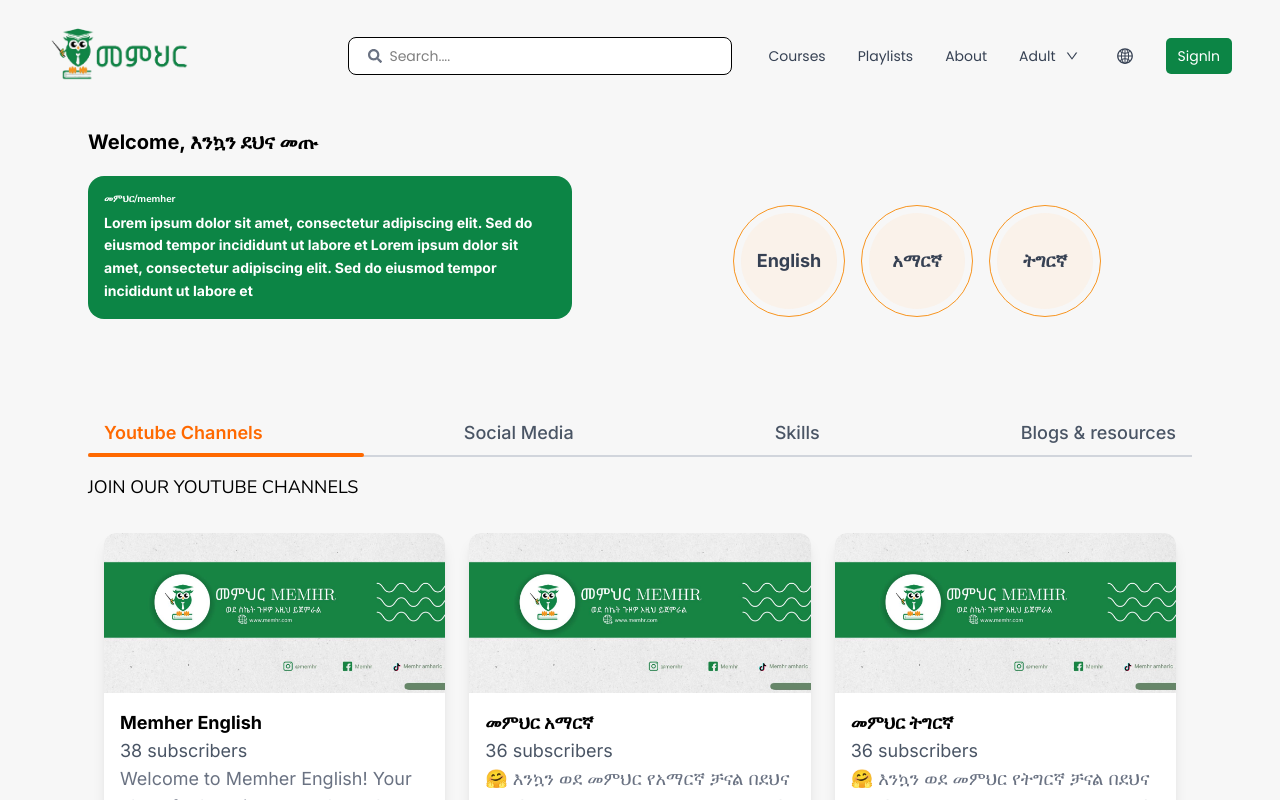
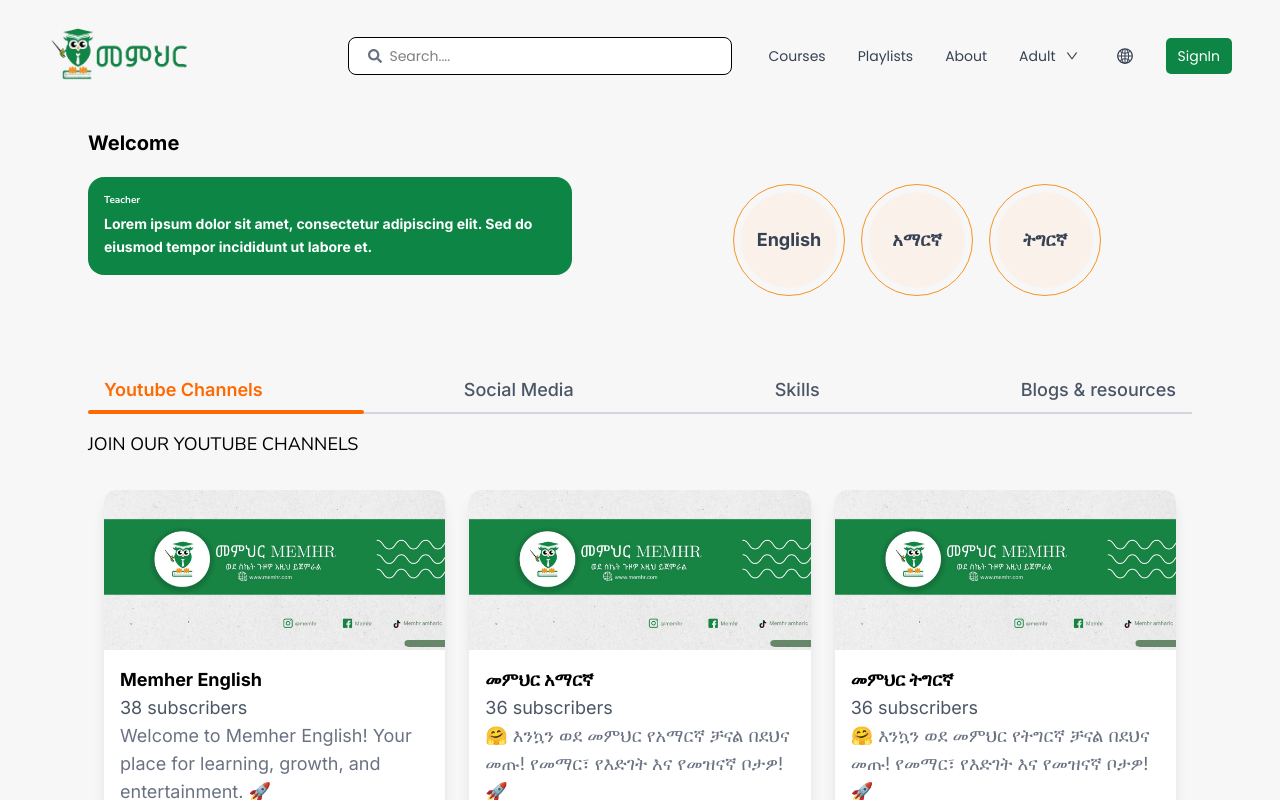
Before and after one commit to tsizion/memhr, a React (Vite) app: page / in a window 1280 px wide. Shown: the top 800 px of the page. Built offline with nearby package versions, Linux system fonts and the light colour scheme.

Commit message:
tranlsatlion on welomoe page wrorking

```diff
--- a/src/App.jsx
+++ b/src/App.jsx
@@ -11,10 +11,7 @@
 import AmharicChannel from "./Components/Channels/Amharic/AmharicChannel";
 import TigrinyaChannel from "./Components/Channels/Tigrinya/TigrinyaChannel";
 import EnglishChannel from "./Components/Channels/English/EnglishChannel";
-import {
-  LanguageProvider,
-  useLanguage,
-} from "/src/Context/LanguageContext.jsx";
+import { LanguageProvider } from "./Context/LanguageContext";
 const router = createBrowserRouter([
   {
     path: "/",
--- a/src/Components/LandingPage/Intro.jsx
+++ b/src/Components/LandingPage/Intro.jsx
@@ -1,6 +1,5 @@
 import React from "react";
 import Welcome from "./Welcome";
-import LanguageCardsContainer from "./LanguageCard";
 import LanguageCirclesContainer from "./LanguageCard";
 
 const Intro = () => {
@@ -9,7 +8,7 @@
       <div className="w-1/2 text-white text-xl font-bold">
         <Welcome />
       </div>
-      <div className="w-1/2  md:mt-14 flex items-start justify-center text-white   font-bold">
+      <div className="w-1/2 md:mt-14 flex items-start justify-center text-white font-bold">
         <LanguageCirclesContainer />
       </div>
     </div>
--- a/src/Components/LandingPage/LanguageCard.jsx
+++ b/src/Components/LandingPage/LanguageCard.jsx
@@ -1,20 +1,27 @@
 import React from "react";
-import { useNavigate } from "react-router-dom";
+import { useLanguage } from "../../Context/LanguageContext";
+
+// Language mapping for display vs. actual language code
+const languages = [
+  { label: "English", code: "en" },
+  { label: "አማርኛ", code: "am" },
+  { label: "ትግርኛ", code: "ti" },
+];
 
 // Reusable LanguageCircle component
-const LanguageCircle = ({ language, route }) => {
-  const navigate = useNavigate();
+const LanguageCircle = ({ label, code }) => {
+  const { changeLanguage } = useLanguage(); // Access language context
 
   return (
     <div
-      onClick={() => navigate(route)}
+      onClick={() => changeLanguage(code)} // Sends code (en, am, ti)
       className="flex justify-center items-center cursor-pointer transform transition-all duration-300 ease-in-out hover:scale-105"
     >
       {/* Outer Circle */}
       <div className="bg-transparent border border-primary-orange rounded-full flex justify-center items-center sm:w-16 sm:h-16 xsm:w-14 xsm:h-14 md:w-28 md:h-28">
         {/* Inner Circle */}
         <div className="bg-[#ffe8d057] xsm:w-10 xsm:h-10 sm:w-12 sm:h-12 md:w-24 md:h-24 rounded-full flex justify-center items-center text-gray-700 font-bold md:text-lg sm:text-[10px] xsm:text-[8px]">
-          {language}
+          {label}
         </div>
       </div>
     </div>
@@ -25,9 +32,9 @@
 const LanguageCirclesContainer = () => {
   return (
     <div className="flex flex-col md:flex-row xsm:flex-col gap-4 w-max px-2">
-      <LanguageCircle language="English" route="/english" />
-      <LanguageCircle language="አማርኛ" route="/amharic" />
-      <LanguageCircle language="ትግርኛ" route="/tigrinya" />
+      {languages.map(({ label, code }) => (
+        <LanguageCircle key={code} label={label} code={code} />
+      ))}
     </div>
   );
 };
--- a/src/Components/LandingPage/Welcome.jsx
+++ b/src/Components/LandingPage/Welcome.jsx
@@ -1,16 +1,38 @@
 import React from "react";
+import { useLanguage } from "../../Context/LanguageContext";
 
 const Welcome = () => {
+  const { language } = useLanguage(); // Access the current language from the context
+
+  // Translation object for different languages
+  const translations = {
+    en: {
+      welcome: "Welcome",
+      description:
+        "Lorem ipsum dolor sit amet, consectetur adipiscing elit. Sed do eiusmod tempor incididunt ut labore et.",
+      teacher: "Teacher",
+    },
+    am: {
+      welcome: "እንኳን ደህና መጡ",
+      description: "ሎረም ኢፕሶም ዶር ሲታ ሶርት ማት ይበልኝ",
+      teacher: "መምህር",
+    },
+    ti: {
+      welcome: "እንኳን ደህና መጡ",
+      description: "በርሶ አንካ ምስላት በተመነት ማለት ቢዝኮማ አልተለዋዋጭ ተግባራት",
+      teacher: "መምህር",
+    },
+  };
+
   return (
     <div className="flex flex-col w-[88%]">
-      <h1 className="text-black">Welcome, እንኳን ደህና መጡ</h1>
-      <div className="h-auto  rounded-2xl bg-primary w-full my-5  px-4 py-4">
-        <h3 className="mb-1 text-lg xsm:text-[10px] font-body ">መምህር/memher</h3>
+      <h1 className="text-black">{translations[language].welcome}</h1>
+      <div className="h-auto rounded-2xl bg-primary w-full my-5 px-4 py-4">
+        <h3 className="mb-1 text-lg xsm:text-[10px] font-body ">
+          {translations[language].teacher}
+        </h3>
         <p className="xsm:text-[8px] sm:text-[10px] md:text-sm leading-relaxed">
-          Lorem ipsum dolor sit amet, consectetur adipiscing elit. Sed do
-          eiusmod tempor incididunt ut labore et Lorem ipsum dolor sit amet,
-          consectetur adipiscing elit. Sed do eiusmod tempor incididunt ut
-          labore et
+          {translations[language].description}
         </p>
       </div>
     </div>
--- a/src/Context/LanguageContext.jsx
+++ b/src/Context/LanguageContext.jsx
@@ -1,20 +1,14 @@
 import React, { createContext, useState, useContext } from "react";
-import i18n from "../Translations/il8n"; // Import i18n configuration
 
-// Create Context
+// Create the context
 const LanguageContext = createContext();
 
-// Custom Hook for easy access
-export const useLanguage = () => useContext(LanguageContext);
+// LanguageProvider component to wrap your app and provide the context
+export const LanguageProvider = ({ children }) => {
+  const [language, setLanguage] = useState("en"); // Default language is English
 
-// Provider Component
-export const LanguageProvider = ({ children }) => {
-  const [language, setLanguage] = useState("english"); // Default language
-
-  // Function to change language
   const changeLanguage = (lang) => {
-    setLanguage(lang);
-    i18n.changeLanguage(lang); // Update i18next language
+    setLanguage(lang); // Function to change the language
   };
 
   return (
@@ -23,3 +17,8 @@
     </LanguageContext.Provider>
   );
 };
+
+// Custom hook to use the language context
+export const useLanguage = () => {
+  return useContext(LanguageContext);
+};
--- a/src/Pages/LandingPage.jsx
+++ b/src/Pages/LandingPage.jsx
@@ -4,11 +4,8 @@
 import FeaturedCourse from "../Components/FeaturedCourses.jsx/FeaturedCourse";
 import Services from "../Components/Services/Services";
 import YoutubeComponent from "../Components/Youtube/YoutubeComponent";
-import { useTranslation } from "react-i18next";
 
 const LandingPage = () => {
-  const { t } = useTranslation();
-
   return (
     <>
       <div className="container">
```
